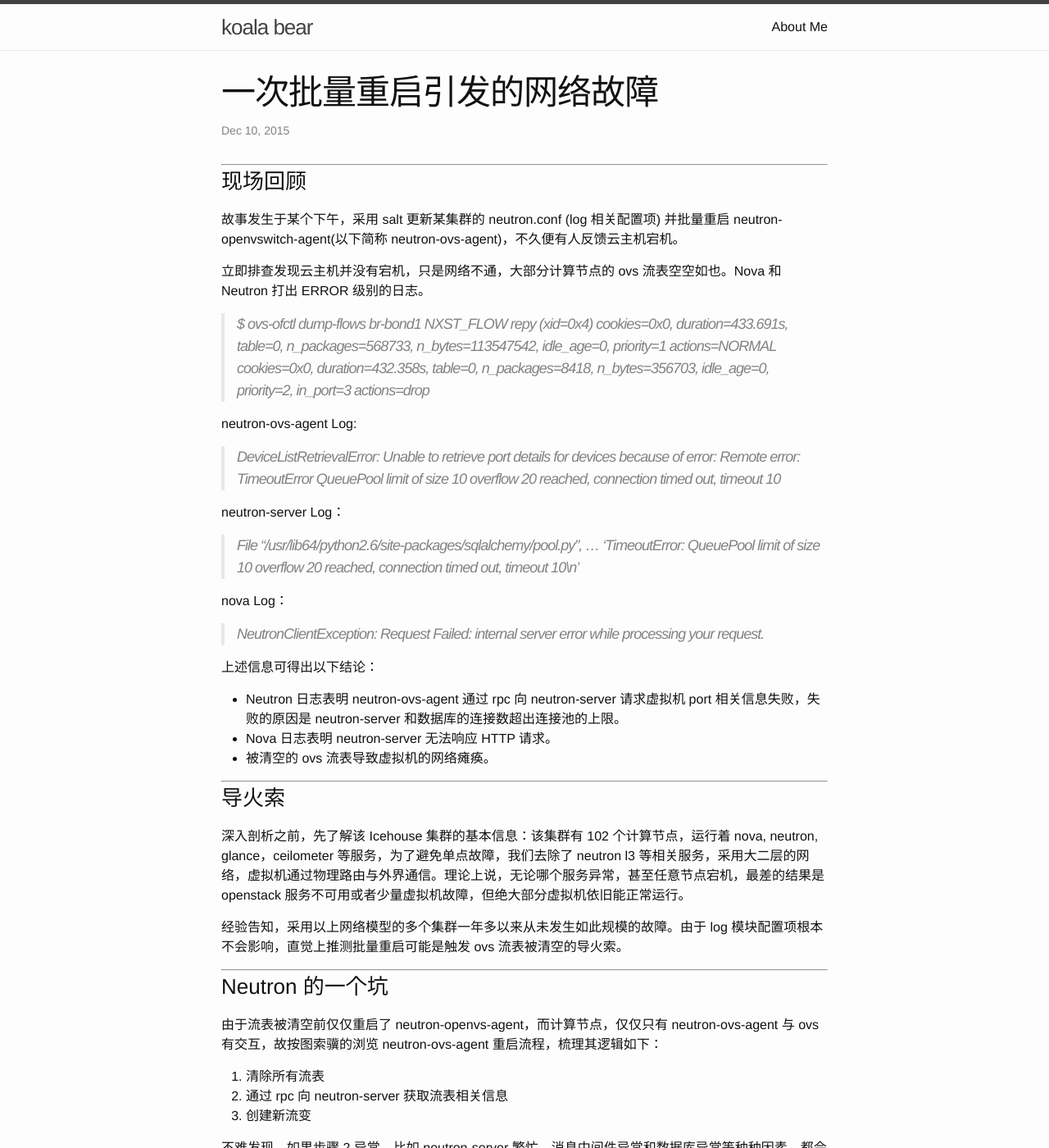
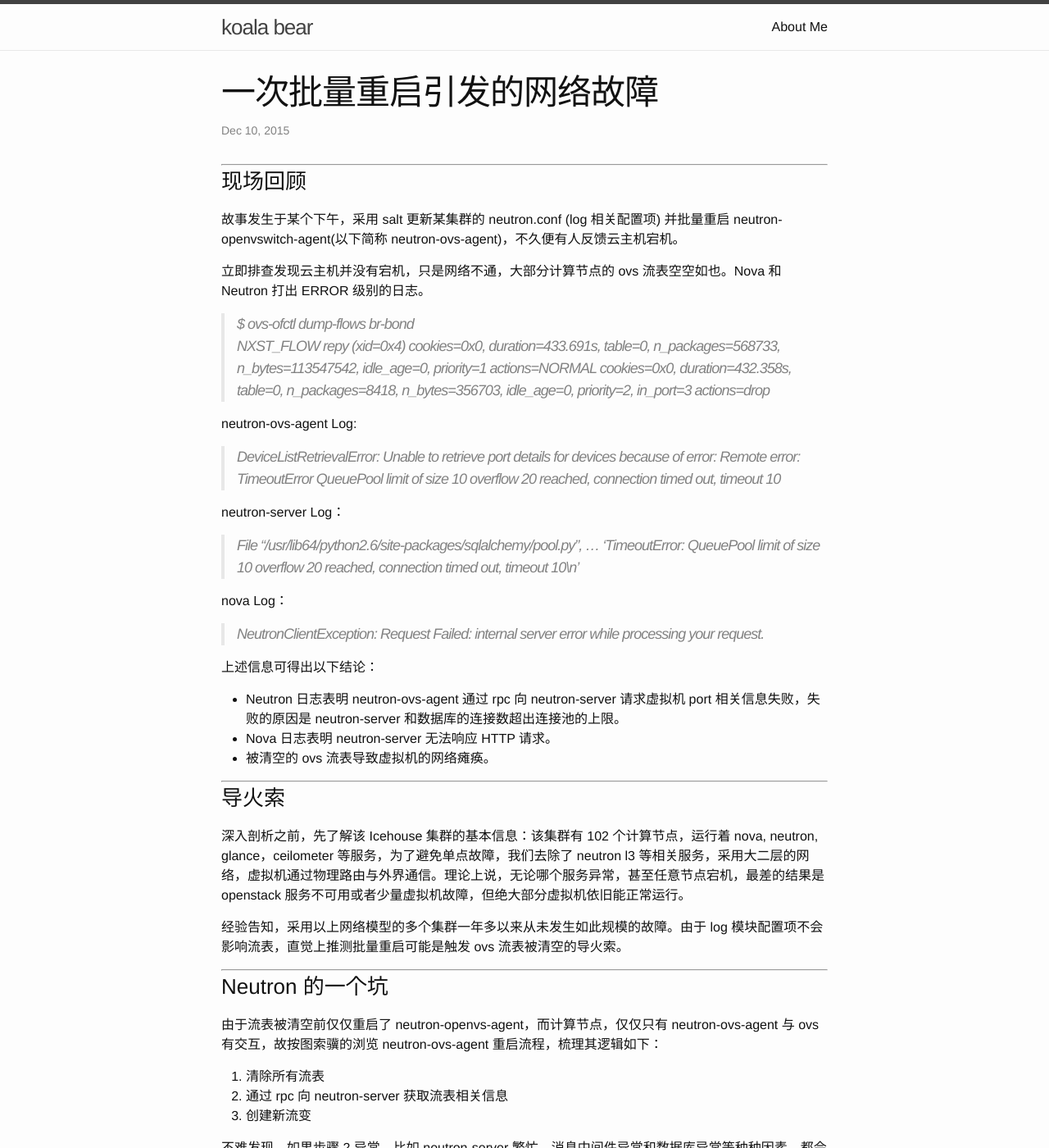
Before and after one commit to DeliangFan/deliangfan.github.io, a Jekyll site: the page built from _posts/2015-12-10-一次批量重启引发的网络故障.markdown, in a window 1280 px wide and 1400 px high. Shown: the whole window at 82% size. Built offline with Jekyll 4.4.1, drawn with Linux system fonts in a browser that asks for light colours; Markdown is read by kramdown in place of the engine named in the settings.

Commit message:
Update the style

```diff
--- a/_posts/2015-12-10-一次批量重启引发的网络故障.markdown
+++ b/_posts/2015-12-10-一次批量重启引发的网络故障.markdown
@@ -10,10 +10,10 @@
 
 立即排查发现云主机并没有宕机，只是网络不通，大部分计算节点的 ovs 流表空空如也。Nova 和 Neutron 打出 ERROR 级别的日志。
 
-> $ ovs-ofctl dump-flows br-bond1
-NXST_FLOW repy (xid=0x4)
- cookies=0x0, duration=433.691s, table=0, n_packages=568733, n_bytes=113547542, idle_age=0, priority=1 actions=NORMAL
- cookies=0x0, duration=432.358s, table=0, n_packages=8418, n_bytes=356703, idle_age=0, priority=2, in_port=3 actions=drop
+> $ ovs-ofctl dump-flows br-bond
+NXST\_FLOW repy (xid=0x4)
+ cookies=0x0, duration=433.691s, table=0, n\_packages=568733, n\_bytes=113547542, idle\_age=0, priority=1 actions=NORMAL
+ cookies=0x0, duration=432.358s, table=0, n\_packages=8418, n\_bytes=356703, idle\_age=0, priority=2, in\_port=3 actions=drop
 
 neutron-ovs-agent Log:
 
@@ -39,7 +39,7 @@
 ###导火索
 深入剖析之前，先了解该 Icehouse 集群的基本信息：该集群有 102 个计算节点，运行着 nova, neutron, glance，ceilometer 等服务，为了避免单点故障，我们去除了 neutron l3 等相关服务，采用大二层的网络，虚拟机通过物理路由与外界通信。理论上说，无论哪个服务异常，甚至任意节点宕机，最差的结果是 openstack 服务不可用或者少量虚拟机故障，但绝大部分虚拟机依旧能正常运行。
 
-经验告知，采用以上网络模型的多个集群一年多以来从未发生如此规模的故障。由于 log 模块配置项根本不会影响，直觉上推测批量重启可能是触发 ovs 流表被清空的导火索。
+经验告知，采用以上网络模型的多个集群一年多以来从未发生如此规模的故障。由于 log 模块配置项不会影响流表，直觉上推测批量重启可能是触发 ovs 流表被清空的导火索。
 
 ------------------
 
@@ -55,7 +55,7 @@
 
 [Restarting neutron ovs agent causes network hiccup by throwing away all flows](https://bugs.launchpad.net/neutron/+bug/1383674)
 
-社区的处理方式是增加配置项 drop_flows_on_start，默认其值为 False，从而避免上述问题。该 [Patch](https://review.openstack.org/#/c/182920) 已合入 Liberty，梳理其重启的逻辑流程如下：
+社区的处理方式是增加配置项 drop\_flows\_on\_start，默认其值为 False，从而避免上述问题。该 [Patch](https://review.openstack.org/#/c/182920) 已合入 Liberty，梳理其重启的逻辑流程如下：
 
 1. 用一个 cookie 标志当前流表
 2. 获取新流变并更新至 ovs
@@ -76,8 +76,8 @@
 要解决因 QueuePool 的限制而引起的 TimeoutError 问题也很简单，sqlalchemy 提供了两个配置项[1]，把下面两个参数适当调大即可。
 
 >[database]
->max_overflow =
->max_pool_size =
+>max\_overflow =
+>max\_pool\_size =
 
 **Note:** MySQL server 默认最大连接数为 100，当集群的规模上升时，需适当调整 MySQL server 最大连接数。
 
@@ -96,8 +96,8 @@
 > $ workers=\`cat /proc/cpuinfo |grep processor |wc | awk '{print $1}'\`
 >
 >[DEFAULT]
-api_workers = $workers
-rpc_workers = $workers
+api\_workers = $workers
+rpc\_workers = $workers
 
 ------------------
 
@@ -108,7 +108,7 @@
 传统的 web 服务器 apache 和 nginx 利用多进程多线程提高并发数(上下文切换的开销：进程 > 线程 > 协程)。那么问题来了，单进程条件下，是不是可以用线程替换协程从而提高 neutron 的并发能力呢？真实的答案是 No, 根本原因在于 python GIL[3]，俗称 python 全局锁。对于 python 的程序来说，单进程只能在任何时刻只能占用一个物理线程，所有只有多进程才能充分利用服务器的多核多线程。
 
 
-让我们深入一点，假设的 CPU 足够强大，是不是可以解决 neutron-server 单进程的并发问题呢？我觉得未必，这又回到了 IO 问题。Monkey patch[4] 虽然把系统的 socket 库替换成自己提供的非阻塞 socket 库，从而避免某些阻塞 IO 阻塞了整个进程(主线程)。但是 OpenStack 访问 MySQL 使用的是 libmysqlclient 库，eventlet 并不能对这个使用了系统 socket 的 C 库使用 monky_patch，所以对 MySQL CRUD 的时候会阻塞主线程，意味着 neutron-server 在访问数据库也容易出现性能瓶颈。
+让我们深入一点，假设的 CPU 足够强大，是不是可以解决 neutron-server 单进程的并发问题呢？我觉得未必，这又回到了 IO 问题。Monkey patch[4] 虽然把系统的 socket 库替换成自己提供的非阻塞 socket 库，从而避免某些阻塞 IO 阻塞了整个进程(主线程)。但是 OpenStack 访问 MySQL 使用的是 libmysqlclient 库，eventlet 并不能对这个使用了系统 socket 的 C 库使用 monky\_patch，所以对 MySQL CRUD 的时候会阻塞主线程，意味着 neutron-server 在访问数据库也容易出现性能瓶颈。
 
 解决上诉并发问题的方法之一就是启动更多的 api worker 和 rpc worker。在较新的版本，OpenStack 默认的 wokers 就是服务器的逻辑核数。另外一种办法是用 apache 替换 python http server，最近各个组件逐步提供了对 apache 的支持。
 
@@ -116,7 +116,7 @@
 
 ###Reference
 
-1. [http://docs.sqlalchemy.org/en/rel_0_9/core/pooling.html](http://docs.sqlalchemy.org/en/rel_0_9/core/pooling.html)
+1. [http://docs.sqlalchemy.org/en/rel\_0\_9/core/pooling.html](http://docs.sqlalchemy.org/en/rel\_0\_9/core/pooling.html)
 2. [http://www.dabeaz.com/coroutines/Coroutines.pdf](http://www.dabeaz.com/coroutines/Coroutines.pdf)
 3. [http://stackoverflow.com/questions/1294382/what-is-a-global-interpreter-lock-gil](http://stackoverflow.com/questions/1294382/what-is-a-global-interpreter-lock-gil)
 4. [http://stackoverflow.com/questions/11977270/monkey-patching-in-python-when-we-need-it](http://stackoverflow.com/questions/11977270/monkey-patching-in-python-when-we-need-it)
```
Also changed, not shown: _posts/2015-05-01-Nova是如何统计OpenStack资源.markdown (+27 -27 lines), 3 other files.
